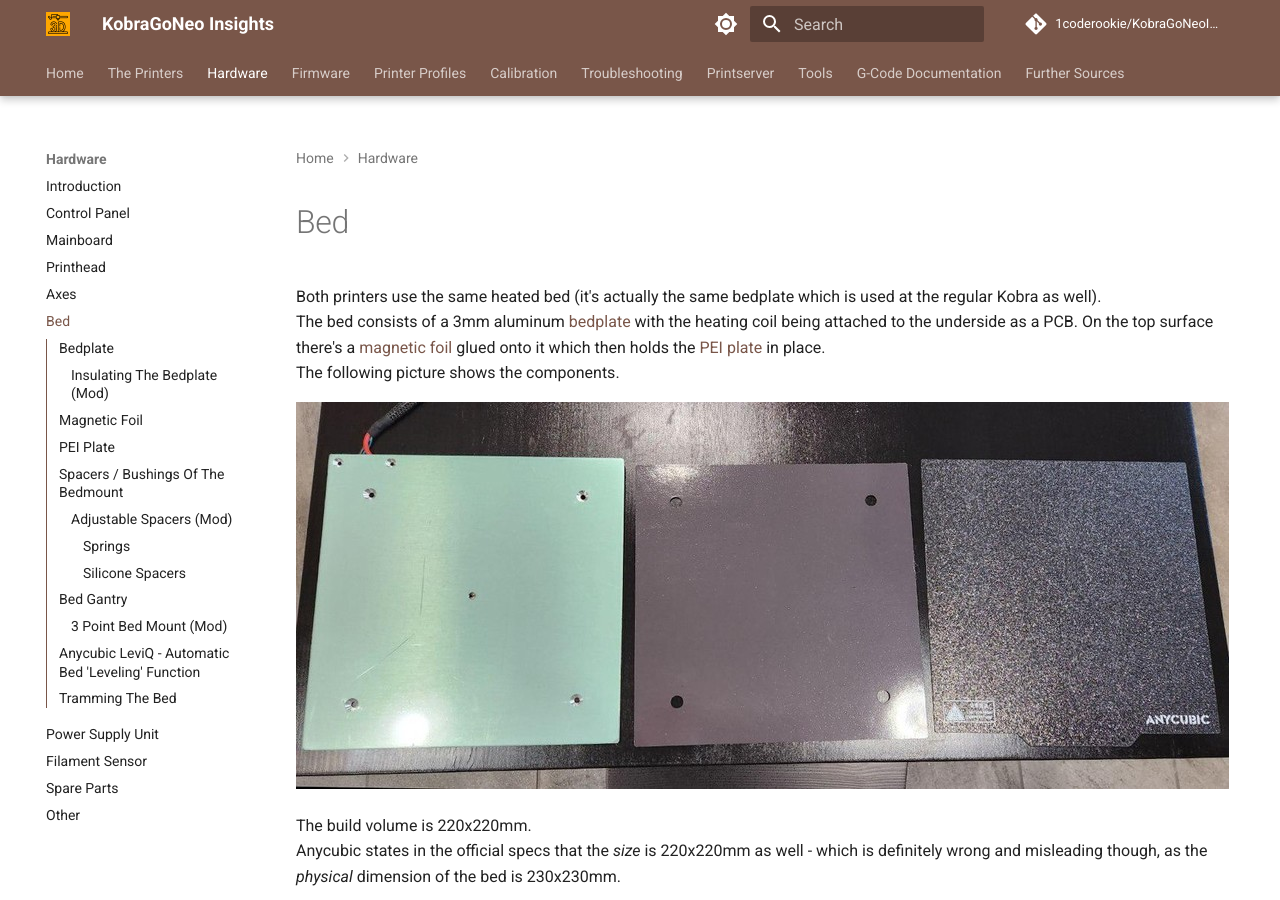
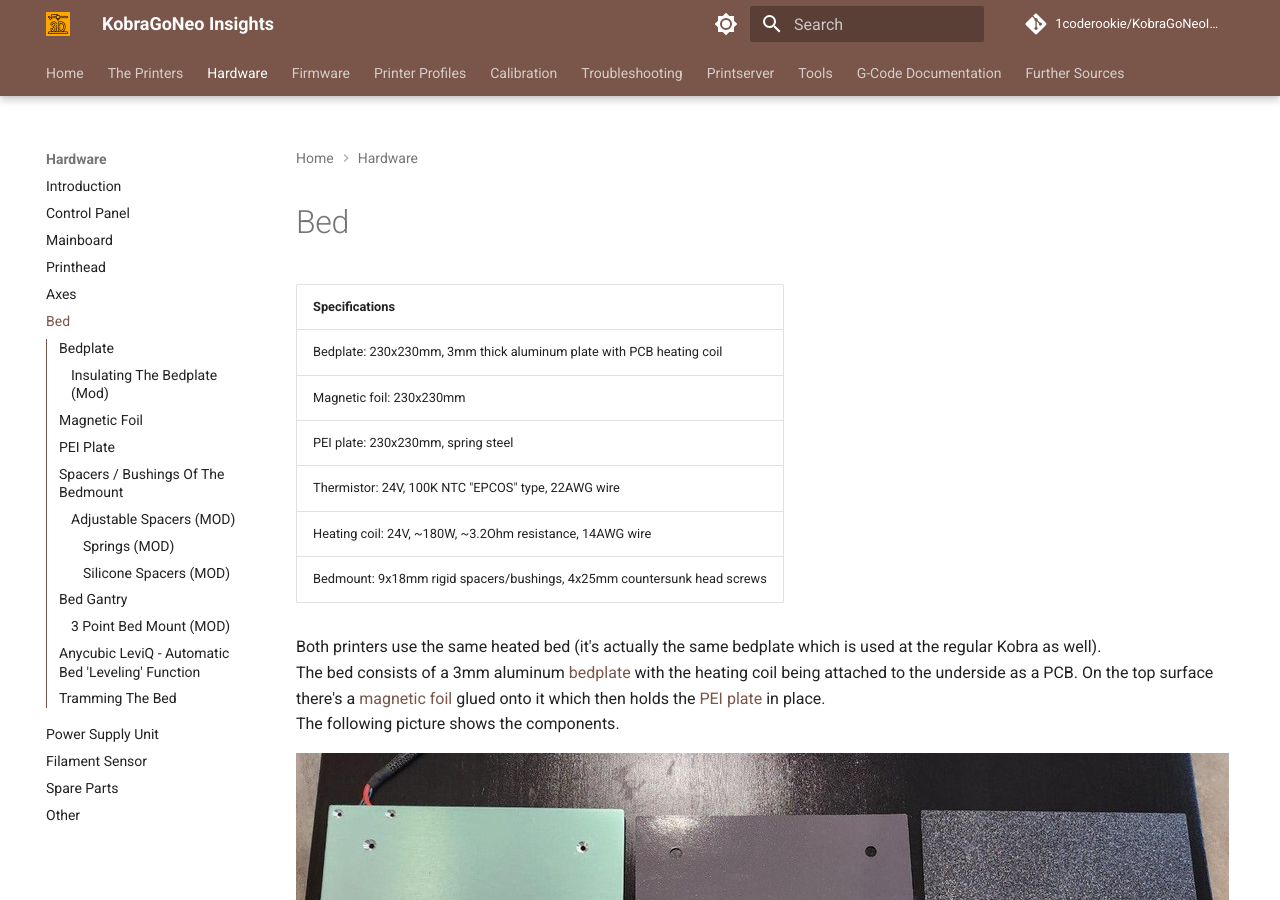
Before and after one commit to 1coderookie/KobraGoNeoInsights, an MkDocs documentation site: the page built from docs/hardware/bed.md, in a window 1280 px wide and 900 px high. Built offline with MkDocs 1.6.1 and Material for MkDocs 9.7.7, drawn with Linux system fonts in a browser that asks for light colours; comment, search, counter and statistics services are not loaded; some of the changed text lies outside the part shown.

Commit message:
Update bed.md

```diff
--- a/docs/hardware/bed.md
+++ b/docs/hardware/bed.md
@@ -1,6 +1,16 @@
 <link rel=”manifest” href=”docs/manifest.webmanifest”>
 
 # Bed
+
+| Specifications |
+|:---------------|
+| Bedplate: 230x230mm, 3mm thick aluminum plate with PCB heating coil |
+| Magnetic foil: 230x230mm |
+| PEI plate: 230x230mm, spring steel |
+| Thermistor: 24V, 100K NTC "EPCOS" type, 22AWG wire |
+| Heating coil: 24V, ~180W, ~3.2Ohm resistance, 14AWG wire |
+| Bedmount: 9x18mm rigid spacers/bushings, 4x25mm countersunk head screws |
+
 Both printers use the same heated bed (it's actually the same bedplate which is used at the regular Kobra as well).
 The bed consists of a 3mm aluminum [bedplate](#bedplate) with the heating coil being attached to the underside as a PCB. On the top surface there's a [magnetic foil](#magnetic-foil) glued onto it which then holds the [PEI plate](#pei-plate) in place.
 The following picture shows the components.
@@ -54,6 +64,22 @@
 ![Bed thermistor](../assets/images/bed_thermistor_web.jpeg)
 
 The thermistor is a 100k NTC type which is soldered onto the PCB. According to the settings of the firmware, it's an EPCOS type.
+
+??? info "What Is A "100K NTC" Thermistor" And How To Check If It's Working"
+
+    A "NTC" thermistor is an electronical components that's changing its resistance when temperature changes occur. "NTC" stands for Negative Temperature Coefficient, which means that the resistance becomes lower when temperature rises.
+    "100K" NTC thermistor means that at a defined temperature of 25°C the resistance is 100K Ohm. The hotter the thermistor gets, the lower the resistance value will be; the colder the thermistor gets, the bigger the resistance will be. So at e.g. 20°C bed temperature the resistance will be ~125K Ohm, at 30°C it'll be ~81K Ohm.
+    There are general data sheets for this kind of thermistor to find with list the different resistance values at given temperatures. However, these values can slightly vary, depending on the manufacturer and the type of the 100K thermistor (e.g.: EPCOS vs. ATC 102 vs. General 3950).
+
+
+??? example "Measuring / Checking The Thermistor"
+
+    You can check if a thermistor is working or if it's broken by measuring the resistance of it using a multimeter. As described above, at a temperature of 25°C the resistance should be ~100K Ohm. If the temperature is lower, the resistance value will be higher; if the temperature is higher, the resistance value will be lower.
+
+        If you don't know how to measure resistance, you can read [this article](https://www.fluke.com/en-us/learn/blog/digital-multimeters/how-to-measure-resistance) for example which describes the process.
+
+    You can measure by probing the belonging wires at the plug of the mainboard (unplug it!), that would be the white connector labeled as "T1" with the green and blue cable (see the chapter ["Mainboard" -> "TriGorilla V_3.0.6 (Stock)"](mainboard.md#trigorilla-v_306-stock) for a picture of the location). Keep in mind though that by doing so you also measure the wiring itself. Means, if there are e.g. broken wires, the thermistor won't work even if the thermistor itself is still fine. For avoiding this, you could measure at the soldering joints right at the bed - in this case you also check the conductor path of the PCB itself. If you really want to *only* measure the thermistor itself (which is advisable if you're in doubt and are thinking about changing the thermistor), then you'd have to pull off the little foamy piece in the middle of the underside of the bed and measure the resistance right at the soldering joints or legs of the thermistor itself.
+
 
 ??? example "Changing The Thermistor Of The Bed"
 
@@ -188,7 +214,7 @@
 
 ---
 
-### Adjustable Spacers (Mod)
+### Adjustable Spacers (MOD)
 
 Because you can't tram the bed itself due to this rigid construction, you may want to replaced the stock spacers with springs or silicone spacers which allows tramming of the bed itself.
 It's advisable to make sure that the bolt can't turn itself loose due to the vibration, so add some sort of nut acting as a lock nut (like a nylon lock nut, a regular counter nut, a wingnut or so) to the tip of the screw underneath the bed gantry as well.
@@ -204,7 +230,7 @@
 
 ---
 
-#### Springs
+#### Springs (MOD)
 Mounting springs instead of rigid spacers allows you to tram the bed itself. You'd have to get yourself some longer M4 type screws as well as the stock ones will be too short.
 Get yourself some nylon washers as well which you place between the underside of the bed and the springs to prevent scratching the surface.
 Add a lock nut / counter nut underneath the gantry to the end of the screws as well after tramming the bed.
@@ -220,7 +246,7 @@
 
 ---
 
-#### Silicone Spacers
+#### Silicone Spacers (MOD)
 You could also use silicone spacers of about the same length as the stock spacers for being able to use the stock screws and still being able to tram the bed. They are adjustable as well due to the flexible material and they don't expand and shrink with changing temperatures like metal springs will do in a minor range. I'd suppose to add a lock nut underneath the gantry to the end of the screws as well after tramming the bed though.
 
 Keep in mind that the silicone spacers (I used 18mm long ones shown below) compress when tramming the bed. Therefore it *might* happen that you'll get into trouble because the position of the whole bedplate will be lowered a bit, so make sure that the bedplate doesn't somehow hit the motor mount at the back of the y-axis. *Especially when adding insulation to the underside of the bed, you'll need to raise the bedplate a bit, so I highly recommend using the abovementioned 25mm springs in that case anyway!*
@@ -253,7 +279,7 @@
 
 ---
 
-### 3 Point Bed Mount (Mod)
+### 3 Point Bed Mount (MOD)
 
 I did a bit of tinkering and modded the bedmount to a 3 point bed mount instead of the classic 4 point mount.
 
```
